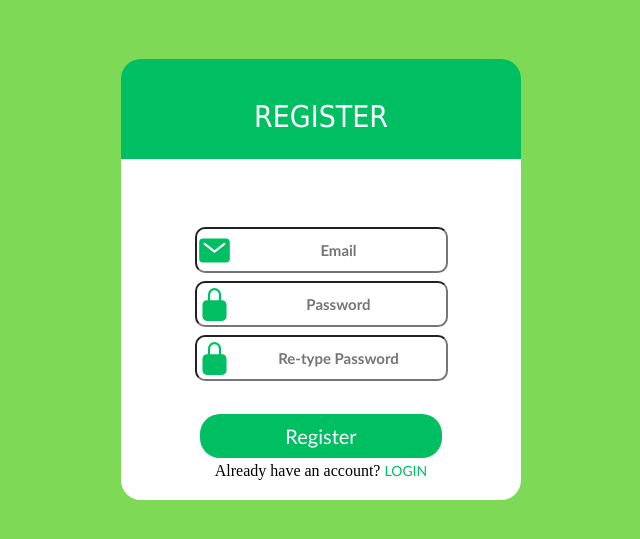
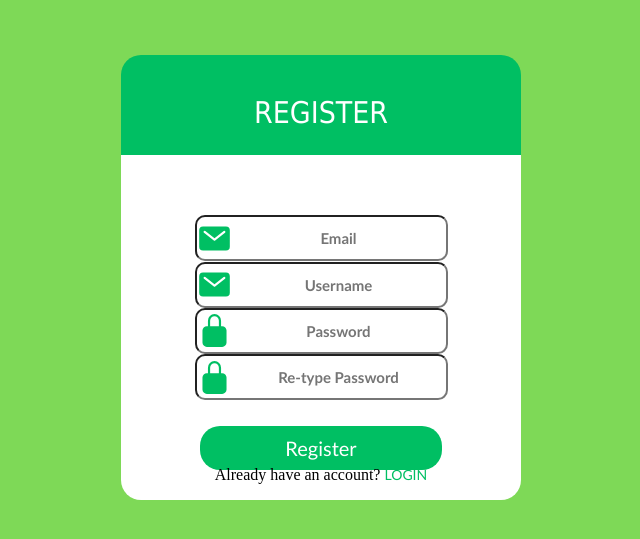
Before and after one commit to DevRusselTrapsi/cop_res, a PHP site: page /admin_register.php in a window 1280 px wide. Shown: the top 539 px of the page, without its empty margins (319-959 px from the left). Run offline with PHP 8.4, Linux system fonts and the light colour scheme; the visitor is signed in with stand-in values (Sample User, id 1).

Commit message:
new push

```diff
--- a/admin_register.php
+++ b/admin_register.php
@@ -12,6 +12,7 @@
 // $_SERVER['REQUEST_METHOD'] == 'POST'
 //POST is connected to the input using the request method
 $email="";
+$username = "";
 $password = "";
 $confirm_password = "";
 
@@ -21,6 +22,7 @@
     $success = "";
     $email = $_POST['email'];
     $password = $_POST['admin_pass'];
+    $username = $_POST['username'];
     $confirm_password = $_POST['confirm_pass'];
 
     // Use a prepared statement to check if the email already exists in the database
@@ -41,11 +43,11 @@
         } else {
             // hashed_password variable turns the password into a hash for security
             $hashed_password = password_hash($password, PASSWORD_BCRYPT);
-            $query = "INSERT INTO `tbl_admin`(`email`, `admin_pass`) VALUES (?, ?)";
+            $query = "INSERT INTO `tbl_admin`(`username`,`email`, `admin_pass`) VALUES (?, ?, ?)";
 
             // Use a prepared statement to insert data into the database
             $stmt = mysqli_prepare($conn, $query);
-            mysqli_stmt_bind_param($stmt, "ss", $email, $hashed_password);
+            mysqli_stmt_bind_param($stmt, "sss", $username, $email, $hashed_password);
             if (mysqli_stmt_execute($stmt)) {
                 $success = "REGISTRATION COMPLETE";
             } else {
@@ -134,7 +136,8 @@
 }
 
 input[type=email],
-input[type=password] {
+input[type=password],
+input[type=text]{
 
 	max-width: 210px;
 	width: 100%;
@@ -147,6 +150,14 @@
 }
 
 .email {
+
+	background: url('./assets/icons/closemail-admin.svg') no-repeat left;
+	background-size: 35px;
+	padding-left: 37px;
+
+}
+
+.username {
 
 	background: url('./assets/icons/closemail-admin.svg') no-repeat left;
 	background-size: 35px;
@@ -248,6 +259,8 @@
 
 				<input type="email" class="email" name="email" placeholder="Email" value="<?php echo $email;?>"required>
 
+				<input type="text" class="username" name="username" placeholder="Username" value="<?php echo $username;?>"required>
+
 				<input type="password" class="password" name="admin_pass"  placeholder="Password" value="<?php echo $password;?>"required>
 
 				<input type="password" class="password" name="confirm_pass"  placeholder="Re-type Password" value="<?php echo $confirm_password;?>" required>
```
Also changed, not shown: user_register.php (+0 -11 lines).
